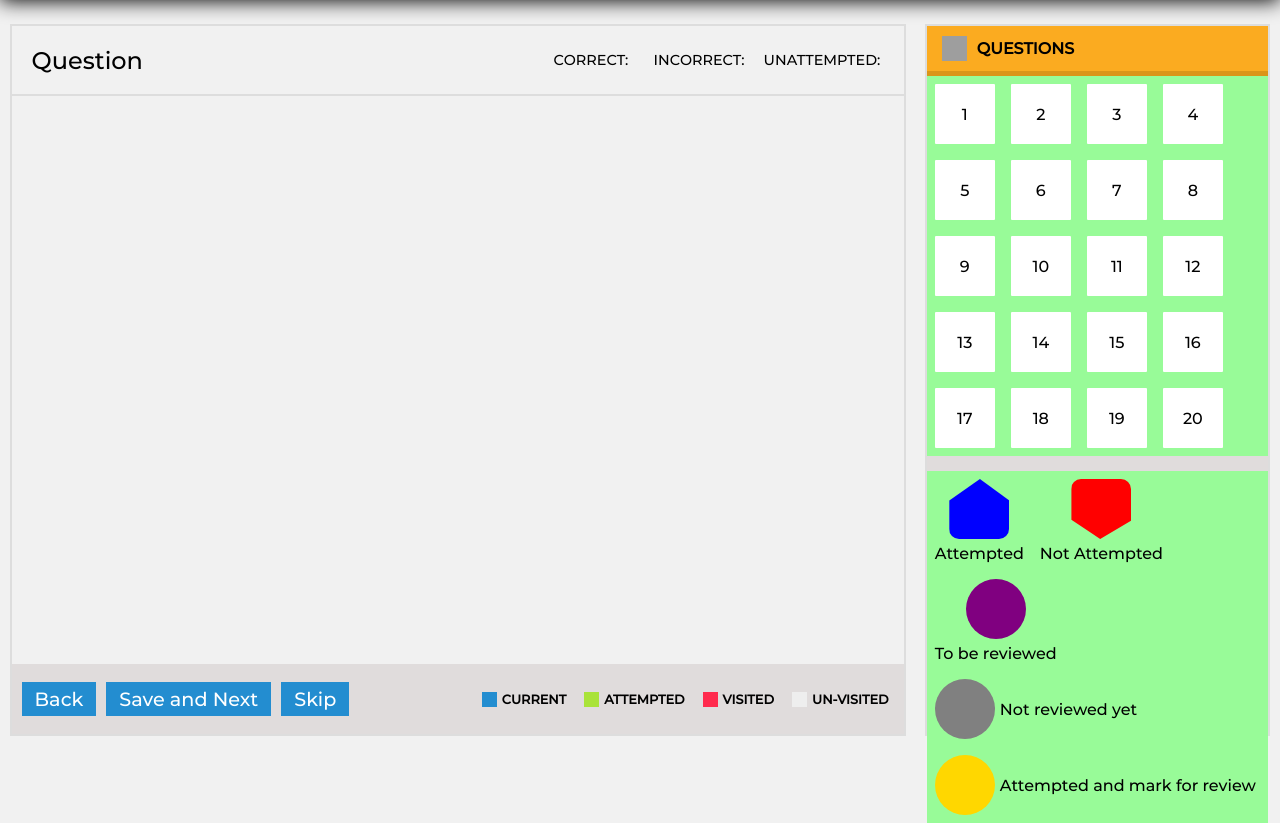
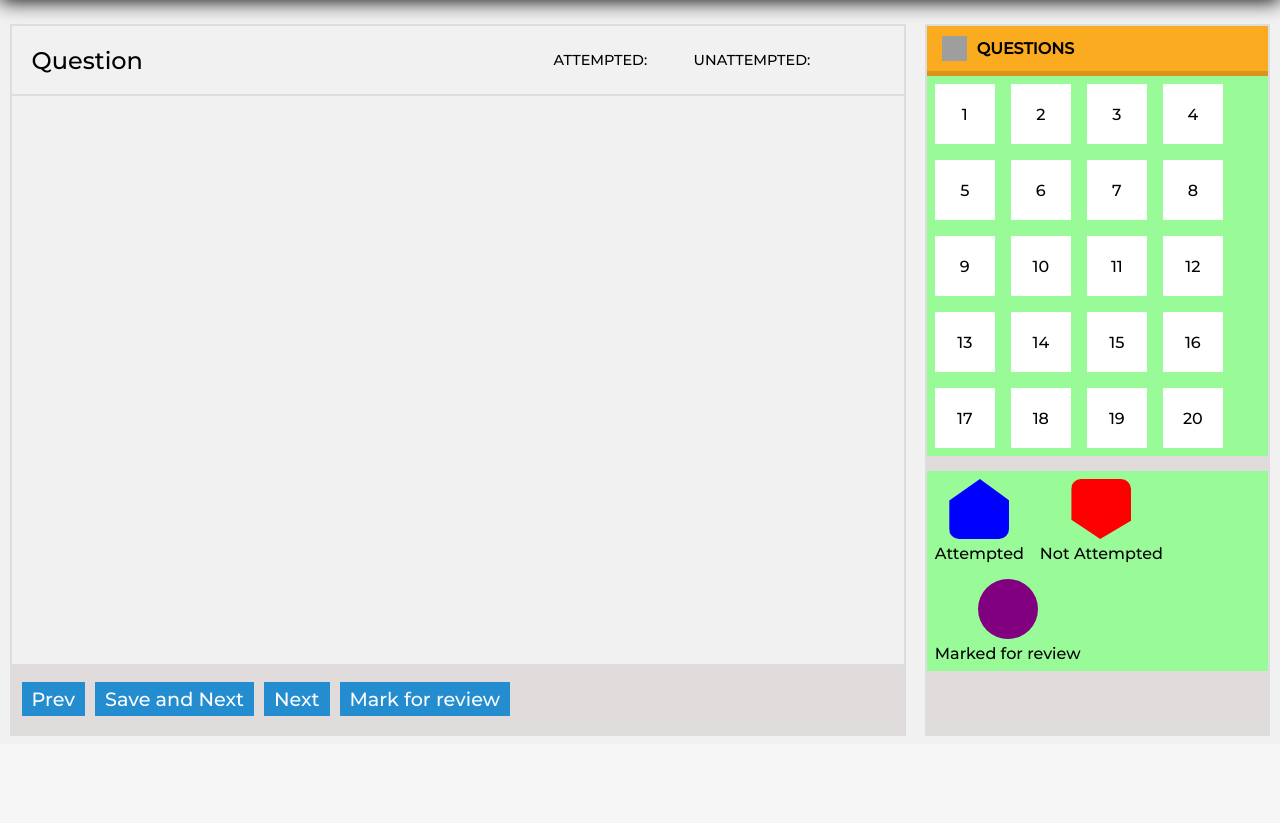
Before and after one commit to dush-t/DVMquizbuilder, a Django app: page / in a window 1280 px wide. Shown: the part 56-879 px from the top of the page. After the commit the page ends 792 px from the top, so only its background shows below. Run offline with Django 3.2, Linux system fonts and the light colour scheme; data that the repository does not hold is empty; grey boxes are pictures that could not be loaded.

Commit message:
Basic integration done

```diff
--- a/base/static/css/main.css
+++ b/base/static/css/main.css
@@ -40,10 +40,11 @@
     position: absolute;
     right: 20px;
     justify-content: center;
+    cursor: pointer;
     /* margin-left: 50vw; */
 }
 
-@media all and (max-width: 400px) {
+@media all and (max-width: 500px) {
     .event-title {
         font-size: 6vw;
         width: 100%;
@@ -98,7 +99,7 @@
     display: none;
 }
 
-@media all and (max-width: 400px) {
+@media all and (max-width: 500px) {
     .user-area-header {
         height: 45px;
         font-size: 1em;
@@ -121,13 +122,12 @@
     right: 0;
 }
 
-@media all and (max-width: 400px) {
+@media all and (max-width: 500px) {
     .marking-scheme { display: none; }
 }
 
-#correct {width: 100px}
-#incorrect {width: 110px}
 #unattempted {width: 140px}
+#attempted {width: 140px}
 
 .question-wrapper {
     width: 27%;
@@ -171,7 +171,7 @@
 
 .footer-buttons {
     height: 100%;
-    width: 338px;
+    width: 500px;
     text-align: center;
     font-size: 1.2em;
     color: #fff;
@@ -182,9 +182,10 @@
 .footer-buttons > span {
     margin-right: 10px;
     background: #238dd0;
-    padding: 5px 13px;
+    padding: 5px 10px;
+    cursor: pointer;
 }
-@media all and (max-width: 400px) {
+@media all and (max-width: 500px) {
     .user-footer {
         width: 100%;
         height: 50px;
@@ -205,7 +206,7 @@
     justify-content: flex-end;
     margin-left: 20px;
 }
-@media all and (max-width: 400px) {
+@media all and (max-width: 500px) {
     .question-ref {
         display: none;
     }
@@ -258,6 +259,7 @@
     display: flex;
     align-items:center;
     justify-content: space-around;
+    cursor: pointer;
 }
 .question-wrapper .indicators{
     height: fit-content;
@@ -267,7 +269,15 @@
     flex-direction: column;
     align-items: center;
 }
-.question-wrapper .indicators:nth-child(4n), .indicators:nth-child(5n){
+.indicators{
+    width: 100%;
+    height: fit-content;
+    margin: 8px;
+    display: flex;
+    align-items: center;
+    justify-content: center;
+}
+.question-wrapper{
     flex-direction: row;
 }
 .items{
@@ -292,13 +302,3 @@
     background: purple;
     margin-bottom: 5px;
 }
-.not-reviewed-yet{
-    border-radius: 50%;
-    background: grey;
-    margin-right: 5px;
-}
-.attempt-mfr{
-    border-radius: 50%;
-    background: gold;
-    margin-right: 5px;
-}
--- a/base/static/js/quiz.js
+++ b/base/static/js/quiz.js
@@ -4,6 +4,7 @@ function questionDisplay(content){
     newElement.className = "questions";
     var questionsContainer = document.getElementsByClassName("questions-container")[0];
     newElement.innerHTML= content;
+    newElement.setAttribute("onclick", "navQues("+(content-1)+")");
     questionsContainer.appendChild(newElement);
 }
 function incrementQuestionNo(){
@@ -14,6 +15,15 @@ var numOfQuestions = 20;
 for(var i= 1; i<=numOfQuestions ; i++){
     questionDisplay(i);
 }
+
+function navQues(quesNo)
+{
+    questionNo = quesNo;
+    document.getElementsByClassName("radio_button")[0].innerHTML="";
+    document.getElementsByClassName("question-text")[0].innerHTML="";
+    getQuestion(quesNo);
+}
+
 
 // var queskey=0;
 // function XML_HTTP(){
@@ -39,14 +49,10 @@ function getQuestion(quesNo){
         data: {
         },
         success: function(data) {
-            // console.log(data);
             var obj = JSON.parse;
-           console.log(data);
-           console.log(data.question);
            var question_view = document.querySelectorAll(".questionsView .question-text")[0];
            question_view.innerHTML = `${data.question}`;
            var no_of_options = data.answers.length;
-           console.log(no_of_options);
            var form = document.querySelectorAll(".questionsView .form .radio_button")[0];
            for(var i = 0; i< no_of_options;i++){
                var radioButton = document.createElement("input");
@@ -79,16 +85,15 @@ function sendAnswer(quesNo,key){
 
 
     });
- console.log(data);
 }
-
+var checkedKey;
 function SaveAndNext(){
     var form = document.querySelectorAll(".questionsView .form .radio_button .div ,input");
     var checked_radio;
     for(var i=0; i<form.length ;i++){
         if(form[i].checked){
-            console.log(form[i]);
             checked_radio =  form[i];
+            checkedKey = i;
         }
     }
     var post_key = checked_radio.getAttribute("key");
@@ -97,7 +102,48 @@ function SaveAndNext(){
 var saveAndNext = document.querySelectorAll(".footer-buttons #save-next")[0];
 saveAndNext.addEventListener("click",function(){
 var key = SaveAndNext();
-console.log(key);
 sendAnswer(questionNo , key);
+localStorage.setItem("ans"+questionNo, checkedKey);
+doNext();
+});
+
+
+var review = document.querySelectorAll(".footer-buttons #review")[0];
+review.addEventListener("click",function(){
+    console.log("Click");
+    sendReview(questionNo);
 
 });
+
+
+function sendReview(quesNo){
+    var data = $.ajax( {
+        type: 'POST',
+        url: '/atr',
+        data: {
+            "queskey" : quesNo
+        },
+        success: function(data) {
+        }
+
+
+    });
+}
+
+var next = document.querySelectorAll(".footer-buttons #next")[0];
+next.addEventListener("click", doNext);
+function doNext(){
+    questionNo++;
+    document.getElementsByClassName("radio_button")[0].innerHTML="";
+    document.getElementsByClassName("question-text")[0].innerHTML="";
+    getQuestion(questionNo);
+}
+
+var prev = document.querySelectorAll(".footer-buttons #prev")[0];
+prev.addEventListener("click", doPrev);
+function doPrev(){
+    questionNo--;
+    document.getElementsByClassName("radio_button")[0].innerHTML="";
+    document.getElementsByClassName("question-text")[0].innerHTML="";
+    getQuestion(questionNo);
+}
--- a/base/templates/base/index.html
+++ b/base/templates/base/index.html
@@ -1,6 +1,7 @@
 <!DOCTYPE html>
 <html lang="en">
-    {%load static%}
+{%load static%}
+
 <head>
     <meta charset="UTF-8">
     <meta name="viewport" content="width=device-width, initial-scale=1.0">
@@ -9,6 +10,7 @@
     <link rel="stylesheet" href="{% static 'css/main.css' %}">
     <title>Quiz-Portal</title>
 </head>
+
 <body>
     <div class="top-bar">
         <div class="event-title">
@@ -21,26 +23,26 @@
             <div class="user-area-header">
                 <span id="user-question-header">Question</span>
                 <div class="marking-scheme">
-                    <span id="correct">CORRECT:  </span>
-                    <span id="incorrect">INCORRECT:  </span>
-                    <span id="unattempted">UNATTEMPTED:  </span>
+                    <span id="attempted">ATTEMPTED: </span>
+                    <span id="unattempted">UNATTEMPTED: </span>
                 </div>
                 <div class="ham"></div>
             </div>
             <div class="questionsView">
-                <div class = "question-text"></div>
-                <div class = "form" >
-                     <form class="radio_button">
-                     </form>
+                <div class="question-text"></div>
+                <div class="form">
+                    <form class="radio_button">
+                    </form>
                 </div>
             </div>
             <div class="user-footer">
                 <div class="footer-buttons">
-                    <span id="back">Back</span>
+                    <span id="prev">Prev</span>
                     <span id="save-next">Save and Next</span>
-                    <span id="skip">Skip</span>
+                    <span id="next">Next</span>
+                    <span id="review">Mark for review</span>
                 </div>
-                <div class="question-ref">
+                <!-- <div class="question-ref">
                     <div class="ref-box">
                         <div id="color-box" style="background: #238DD0"></div>
                         <span id="text-box">CURRENT</span>
@@ -57,7 +59,7 @@
                         <div id="color-box" style="background: #EEEEEE"></div>
                         <span id="text-box">UN-VISITED</span>
                     </div>
-                </div>
+                </div> -->
             </div>
         </div>
         <div class="question-wrapper">
@@ -67,18 +69,21 @@
             </div>
             <div class="questions-container"></div>
             <div class="questions-indicator">
-                <div class="indicators"><div class="items attempted"></div>Attempted</div>
-                <div class="indicators"><div class="items not-attempted"></div>Not Attempted</div>
-                <div class="indicators"><div class="items to-be-reviewed"></div>To be reviewed</div>
-                <div class="indicators"><div class="items not-reviewed-yet"></div>Not reviewed yet</div>
-                <div class="indicators"><div class="items attempt-mfr"></div>Attempted and mark for review</div>
+                <div class="indicators">
+                    <span class="items attempted"></span>Attempted
+                </div>
+                <div class="indicators">
+                    <div class="items not-attempted"></div>Not Attempted
+                </div>
+                <div class="indicators">
+                    <div class="items to-be-reviewed"></div>Marked for review
+                </div>
             </div>
         </div>
     </div>
-    <script
-    src="https://code.jquery.com/jquery-3.3.1.js"
-    integrity="sha256-2Kok7MbOyxpgUVvAk/HJ2jigOSYS2auK4Pfzbm7uH60="
-crossorigin="anonymous"></script>
-<script type="text/javascript" src="{% static 'js/quiz.js' %}"></script>
+    <script src="https://code.jquery.com/jquery-3.3.1.js" integrity="sha256-2Kok7MbOyxpgUVvAk/HJ2jigOSYS2auK4Pfzbm7uH60="
+        crossorigin="anonymous"></script>
+    <script type="text/javascript" src="{% static 'js/quiz.js' %}"></script>
 </body>
+
 </html>
--- a/base/urls.py
+++ b/base/urls.py
@@ -13,5 +13,8 @@ urlpatterns = [
     path("sign_in", views.sign_in, name="sign_in"),
     path("store_response", views.store_response, name="store_response"),
     path("test", views.test, name="test"),
-    path("atr/<int:queskey>", views.add_to_review, name="add_to_review")
+    path("atr", views.add_to_review, name="add_to_review"),
+    path("atna", views.add_to_not_attempted, name="add_to_not_attempted"),
+    path("ata", views.add_to_attempted, name="add_to_attempted"),
+    path("gqs", views.get_question_status, name="get_question_status")
 ]
--- a/base/views.py
+++ b/base/views.py
@@ -35,12 +35,91 @@ def sign_in(request):
 #         new_member = Member(user = user, name=name)
 #         return redirect('/') #Redirect to wherever you want the user to go to after logging in.
 
-@login_required(login_url='/sign_in')
-def add_to_review(request, queskey):
+#@login_required(login_url='/sign_in')
+@csrf_exempt
+def add_to_review(request):
     current_member = Member.objects.get(user = request.user)
-    question = Question.objects.get(questionkey=queskey)
-    current_member.marked_for_review.add(question)
-    return HttpResponse("Question marked for review") #This needs to be changed later
+    if request.method == "POST":
+        queskey = request.POST.get("queskey")
+        question = Question.objects.get(questionkey=queskey)
+        current_member.marked_for_review.add(question)
+        return HttpResponse("Question marked for review") #This needs to be changed later
+    else:
+        q = current_member.marked_for_review.all()
+        atrlist = []
+        for question in q:
+            atrlist.append(question.questionkey)
+        data = {
+            "atrlist" : atrlist
+        }
+        return JsonResponse(data)
+
+@csrf_exempt
+def add_to_not_attempted(request):
+    current_member = Member.objects.get(user = request.user)
+    if request.method == "POST":
+        queskey = request.POST.get("queskey")
+        question = Question.objects.get(questionkey=queskey)
+        current_member.not_attempted.add(question)
+        return HttpResponse("Question added to not attempted") #This needs to be changed later
+    else:
+        q = current_member.not_attempted.all()
+        atnalist = []
+        for question in q:
+            atnalist.append(question.questionkey)
+        data = {
+            "atnalist" : atnalist
+        }
+        return JsonResponse(data)
+
+@csrf_exempt
+def add_to_attempted(request):
+    current_member = Member.objects.get(user = request.user)
+    if request.method == "POST":
+        queskey = request.POST.get("queskey")
+        question = Question.objects.get(questionkey=queskey)
+        current_member.questions_attempted.add(question)
+        return HttpResponse("Question added to attempted") #This needs to be changed later
+    else:
+        q = current_member.questions_attempted.all()
+        atalist = []
+        for question in q:
+            atalist.append(question.questionkey)
+        data = {
+            "atalist" : atalist
+        }
+        return JsonResponse(data)
+
+
+@csrf_exempt
+def get_question_status(request):
+    current_member = Member.objects.get(user = request.user)
+    atrlist = []
+    atnalist = []
+    atalist = []
+    arlist = []
+
+    for question in current_member.marked_for_review.all(): #Add to review
+        atrlist.append(question.questionkey)
+    for question in current_member.not_attempted.all():  #Add to not_attempted
+        atnalist.append(question.questionkey)
+    for question in current_member.questions_attempted.all():  #Add to attempted
+        atalist.append(question.questionkey)
+
+    review_questions = current_member.marked_for_review.all()
+    attempted_questions = current_member.questions_attempted.all()
+    ar_questions = review_questions.intersection(attempted_questions)
+    for question in ar_questions:
+        arlist.append(question.questionkey)
+
+    data = {
+        "reviewQues" : atrlist,
+        "attemptedQues" : atalist,
+        "unattemptedQues" : atnalist,
+        "reviewAttemptedQues" : arlist
+    }
+    return JsonResponse(data)
+
 
 @csrf_exempt
 #@login_required(login_url='/sign_in')
```
